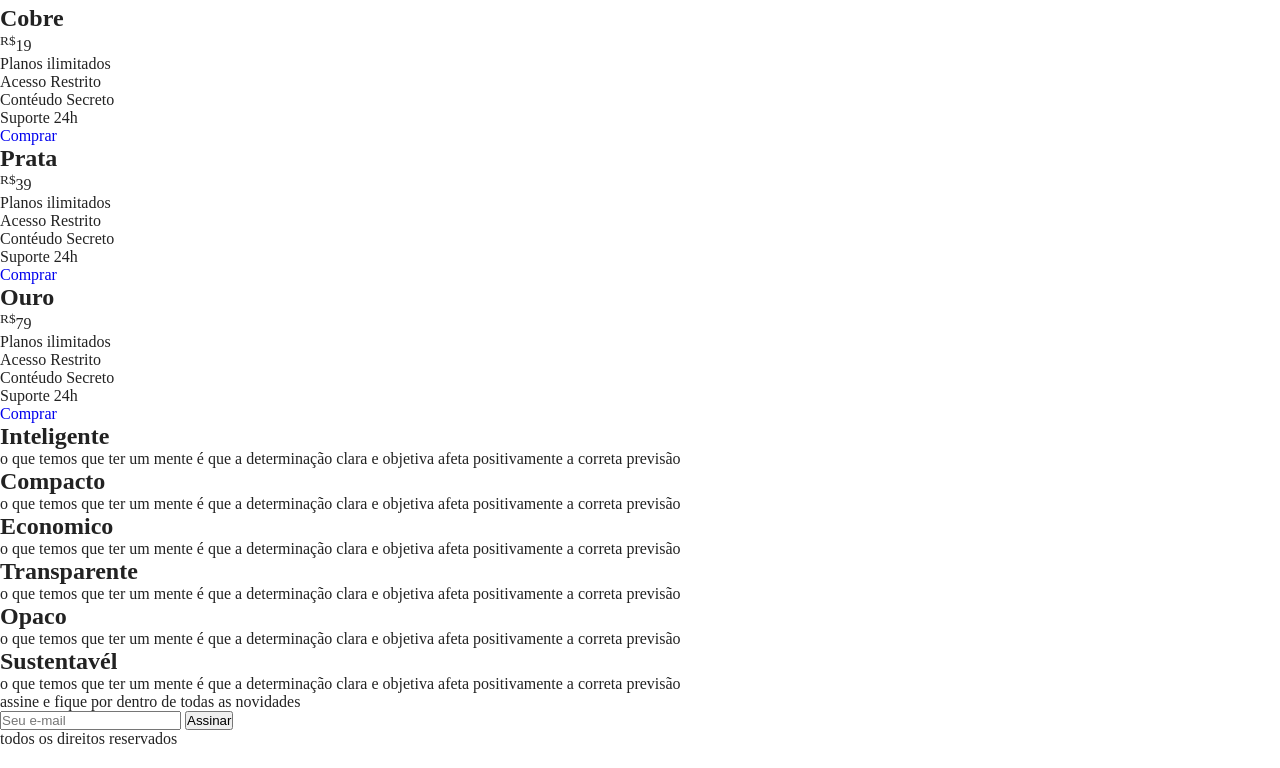
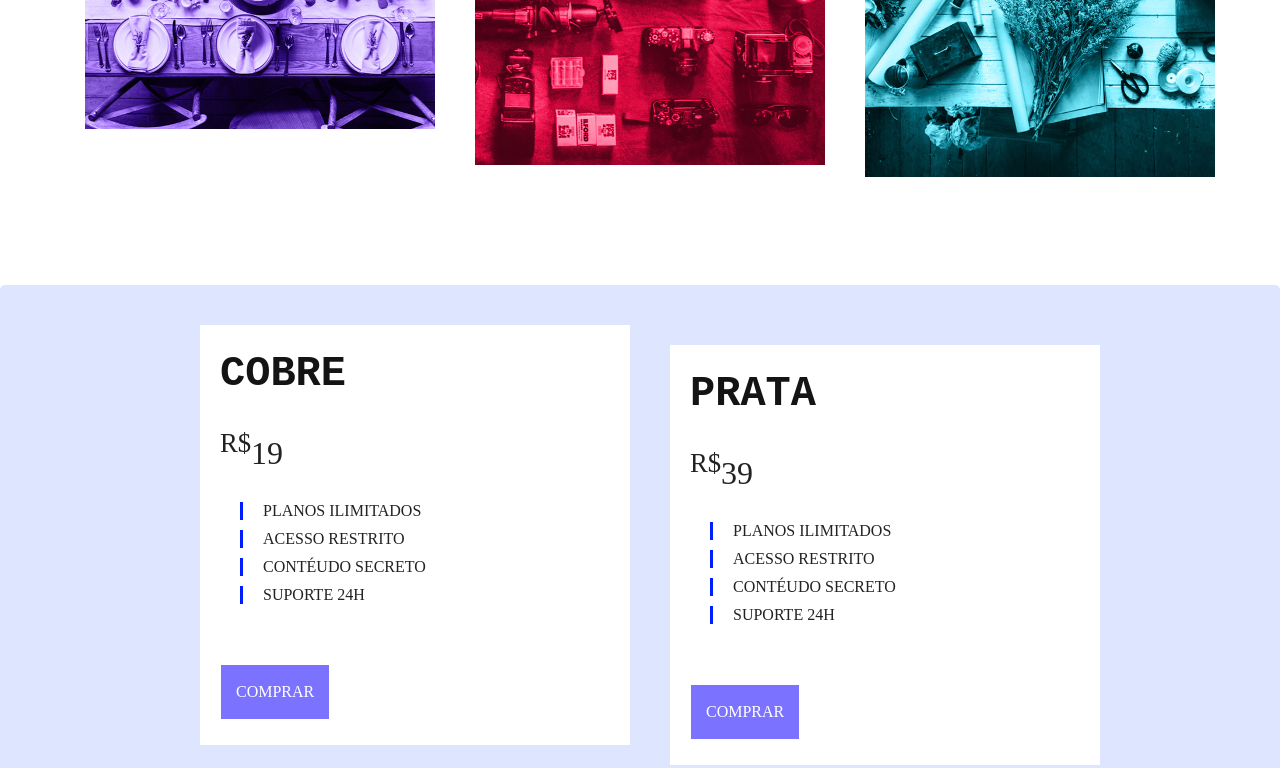
Before and after one commit to PauloHennry/Flexbox-Origamid, a plain HTML site: page assets/index.html in a window 1280 px wide. Shown: the part 1726-2494 px from the top of the page. Drawn offline with Linux system fonts and the light colour scheme.

Commit message:
adicionando a finalização do exercicio

```diff
--- a/assets/index.html
+++ b/assets/index.html
@@ -4,6 +4,7 @@
     <meta charset="UTF-8">
     <meta http-equiv="X-UA-Compatible" content="IE=edge">
     <link rel="stylesheet" href="/assets/style.css">
+    <link rel="stylesheet" href="./query.css">
     <meta name="viewport" content="width=device-width, initial-scale=1.0">
     <title>FlexBlog</title>
 </head>
@@ -56,74 +57,71 @@
             </div>
         </section>
         <section class="precos">
+            <div class="precos-items-geral">
                 <div class="preco-item">
                     <h2 class="preco-h2">Cobre</h2>
                     <span><sup>R$</sup>19</span>
-                <ul>
-                    <li>Planos ilimitados</li>
-                    <li>Acesso Restrito</li>
-                    <li>Contéudo Secreto</li>
-                    <li>Suporte 24h</li>
+                    <ul class="ul-planos">
+                        <li class="li-planos">Planos ilimitados</li>
+                        <li class="li-planos">Acesso Restrito</li>
+                        <li class="li-planos">Contéudo Secreto</li>
+                        <li class="li-planos">Suporte 24h</li>
                     </ul>
-                <a href="#">Comprar</a>
+                    <a  class="a-comprar" href="#">Comprar</a>
                 </div>
-            <div class="preco-item">
+                <div class="preco-item-1">
                     <h2 class="preco-h2">Prata</h2>
                     <span><sup>R$</sup>39</span>
-                <ul>
-                    <li>Planos ilimitados</li>
-                    <li>Acesso Restrito</li>
-                    <li>Contéudo Secreto</li>
-                    <li>Suporte 24h</li>
+                    <ul class="ul-planos">
+                        <li class="li-planos">Planos ilimitados</li>
+                        <li class="li-planos">Acesso Restrito</li>
+                        <li class="li-planos">Contéudo Secreto</li>
+                        <li class="li-planos">Suporte 24h</li>
                     </ul>
-                <a href="#">Comprar</a>
+                    <a class="a-comprar" href="#">Comprar</a>
                 </div>
-            <div class="preco-item">
+                <div class="preco-item-2">
                     <h2 class="preco-h2">Ouro</h2>
                     <span><sup>R$</sup>79</span>
-                <ul>
-                    <li>Planos ilimitados</li>
-                    <li>Acesso Restrito</li>
-                    <li>Contéudo Secreto</li>
-                    <li>Suporte 24h</li>
+                    <ul class="ul-planos">
+                        <li class="li-planos">Planos ilimitados</li>
+                        <li class="li-planos">Acesso Restrito</li>
+                        <li class="li-planos">Contéudo Secreto</li>
+                        <li class="li-planos">Suporte 24h</li>
                     </ul>
-                <a href="#">Comprar</a>
+                    <a class="a-comprar" href="#">Comprar</a>
+                </div>
             </div>
         </section>
         <section class="qualidade">
             <div class="qualidade-item">
-                <h2>Inteligente</h2>
-                <p>o que temos que ter um mente é que a determinação clara e objetiva afeta positivamente a correta previsão</p>
+                <h2 class="qualidade-h2">Inteligente</h2>
+                <p class="qualidade-p">o que temos que ter um mente é que a determinação clara e objetiva afeta positivamente a correta previsão</p>
             </div>
-        <section class="qualidade">
             <div class="qualidade-item">
-                <h2>Compacto</h2>
-                <p>o que temos que ter um mente é que a determinação clara e objetiva afeta positivamente a correta previsão</p>
+                <h2 class="qualidade-h2">Compacto</h2>
+                <p class="qualidade-p">o que temos que ter um mente é que a determinação clara e objetiva afeta positivamente a correta previsão</p>
             </div>
-        <section class="qualidade">
             <div class="qualidade-item">
-                <h2>Economico</h2>
-                <p>o que temos que ter um mente é que a determinação clara e objetiva afeta positivamente a correta previsão</p>
+                <h2 class="qualidade-h2">Economico</h2>
+                <p class="qualidade-p">o que temos que ter um mente é que a determinação clara e objetiva afeta positivamente a correta previsão</p>
             </div>
-        <section class="qualidade">
             <div class="qualidade-item">
-                <h2>Transparente</h2>
-                <p>o que temos que ter um mente é que a determinação clara e objetiva afeta positivamente a correta previsão</p>
+                <h2 class="qualidade-h2">Transparente</h2>
+                <p class="qualidade-p">o que temos que ter um mente é que a determinação clara e objetiva afeta positivamente a correta previsão</p>
             </div>
-        <section class="qualidade">
             <div class="qualidade-item">
-                <h2>Opaco</h2>
-                <p>o que temos que ter um mente é que a determinação clara e objetiva afeta positivamente a correta previsão</p>
+                <h2 class="qualidade-h2">Opaco</h2>
+                <p class="qualidade-p">o que temos que ter um mente é que a determinação clara e objetiva afeta positivamente a correta previsão</p>
             </div>
-        <section class="qualidade">
             <div class="qualidade-item">
-                <h2>Sustentavél</h2>
-                <p>o que temos que ter um mente é que a determinação clara e objetiva afeta positivamente a correta previsão</p>
+                <h2 class="qualidade-h2">Sustentavél</h2>
+                <p class="qualidade-p">o que temos que ter um mente é que a determinação clara e objetiva afeta positivamente a correta previsão</p>
             </div>
         </section>
         <section class="newsletter">
         <div class="newsletter-info">
-                <p>assine e fique por dentro de todas as novidades</p>
+            <p class="newsletter-p">assine e fique por dentro de todas as novidades</p>
         </div>
         <form class="newsletter-form"  action="#">
             <input type="text" placeholder="Seu e-mail">
@@ -131,7 +129,7 @@
         </form>
     </section>
         <footer class="footer">
-            <p>todos os direitos reservados</p>
+            <p>FlexBlog  © todos os direitos reservados</p>
         </footer>
     </main>
 </body>
--- a/assets/style.css
+++ b/assets/style.css
@@ -20,7 +20,7 @@ img{
 }
 /* Header */
 .header-bg{
-    background: rgb(1, 30, 255);
+    background-color: #1000ff8c;
     align-items: center;
     flex-wrap: wrap;
     justify-content: space-around;
@@ -66,7 +66,7 @@ nav ul a:hover{
 .h1-conteudo{
     font-size: 64px;
     padding: 36px 0px 43px 20px;
-    margin: 0 auto;
+    margin: 60px auto;
     justify-content: space-around;
     max-width: 1200px;
     font-family: sans-serif;
@@ -78,7 +78,7 @@ nav ul a:hover{
     display: flex;
     justify-content: start;
     max-width: 1200px;
-    margin: 0 auto;
+    margin: 60px auto;
     flex-wrap: wrap;
     padding: 0 0 100px 0px;
 }
@@ -113,7 +113,7 @@ nav ul a:hover{
 .produtos{
     text-transform: uppercase;
     max-width: 1200px;
-    margin: 0 auto;
+    margin: 60px auto;
     display: flex;
     flex-wrap: wrap;
 }
@@ -158,3 +158,182 @@ nav ul a:hover{
 .produtos-item-blue{
     padding: 90px 20px 0px 20px;
 }
+
+
+/* preços */
+
+.precos{
+    width: 100vw;
+    padding: 20px 0 0px 20px;
+    background-color: #0037ff21;;
+    border-radius: 5px;
+    margin-top: 100px;
+}
+.precos-items-geral{
+    display: flex;
+    justify-content: center;
+    align-items: center;
+    flex-wrap: wrap;
+    height: 730px;
+}
+.preco-item{
+    height: 420px;
+    background: rgb(255, 255, 255);
+    margin: 0px 20px 0 20px;
+    width: 430px;
+    display: grid;
+    align-items: center;
+}
+.preco-item-1{
+    height: 420px;
+    background: rgb(255, 255, 255);
+    margin: 40px 20px 0 20px;
+    width: 430px;
+    display: grid;
+    align-items: center;
+
+}
+.preco-item-2{
+    height: 420px;
+    background: rgb(255, 255, 255);
+    margin: 20px 20px 0 20px;
+    width: 430px;
+    display: grid;
+    align-items: center;
+}
+
+.preco-h2{
+    font-size: 42px;
+    text-transform: uppercase;
+    padding: 20px 0px 20px 20px;
+    font-family: monospace;
+    color: #141414;
+}
+span{
+    font-size: 32px;
+    padding: 0 0px 0px 20px;
+    font-family: serif;
+    width: 100%;
+}
+
+.li-planos{
+    font-size: 16px;
+    text-transform: uppercase;
+    padding: 0 0 0 20px;
+    border-left: 3px solid  #001fff;;
+    margin: 0 0 10px 20px;
+}
+
+.ul-planos{
+    padding: 20px 20px 20px 20px;
+}
+
+.a-comprar{
+    margin: 20px;
+    font-size: 16px;
+    background-color: #1000ff8c;
+    text-transform: uppercase;
+    line-height: 24px;
+    color: rgb(255, 255, 255);
+    border: 1px solid;
+    padding: 15px;
+    width: 110px;
+}
+
+/* qualidades */
+
+.qualidade-conteiner{
+    margin:60px auto;
+    max-width: 1200px;
+    justify-content: center;
+    align-self: center;
+    background-color: antiquewhite;
+    height: 500px;
+}
+
+.qualidade{
+    max-width: 1200px;
+    margin: 90px auto;
+    display: flex;
+    flex-wrap: wrap;
+}
+
+.qualidade-item{
+    flex: 1 1 300px;
+    margin: 25px 10px;
+    border-radius: 0px 34px 0 20px;
+    background: #e8e8ff;
+    height: 260px;
+    align-items: center;
+}
+
+.qualidade-item h2{
+    font-family: monospace;
+    text-transform: uppercase;
+    padding: 20px 0px 20px 20px;
+    font-size: 32px;
+}
+
+.qualidade-h2{
+font-family: monospace;
+    text-transform: uppercase;
+    padding: 20px 0px 20px 20px;
+    font-size: 32px;
+    border-left: 2px solid;
+}
+
+.qualidade-p{
+    font-size: 16px;
+    text-transform: uppercase;
+    padding: 0 0 0 40px;
+    line-height: 1.5;
+    width: 340px;
+    display: block;
+}
+
+/* newsletter */
+
+.newsletter{
+    width: 100vw;
+    margin: 0 auto;
+    height: 200px;
+    background-color: #1000ff42;
+    display: flex;
+    justify-content: center;
+    align-items: center;
+}
+
+.newsletter-p{
+    text-transform: uppercase;
+    font-size: 16px;
+    line-height: 1.5;
+    padding: 0 10px 0px 0px;
+}
+
+.newsletter-form{
+    border:1px solid rgb(152 110 255);
+}
+
+input{
+    height: 45px;
+    width: 400px;
+    border:1px solid rgb(152 110 255);
+}
+
+button{
+    height: 45px;
+    margin: 0 0 0 -5px;
+    width: 126px;
+    color: white;
+    background-color: rgb(116, 82, 201);
+    border:1px solid rgb(152 110 255);
+    font-size: 18px;
+    text-transform: uppercase;
+}
+
+.footer{
+    display: flex;
+    justify-content: center;
+    height: 40px;
+    align-items: center;
+}
```
Lines whose indentation alone changed are shown as unchanged.
